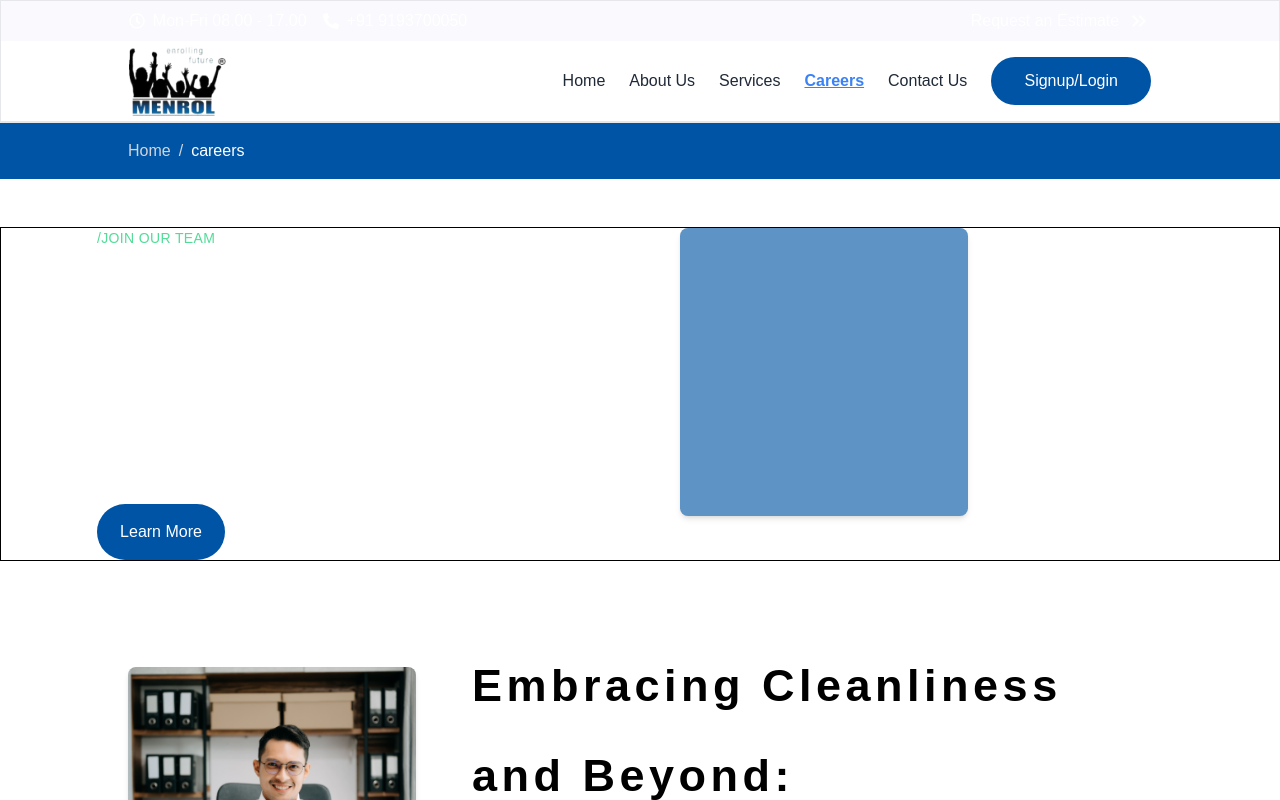
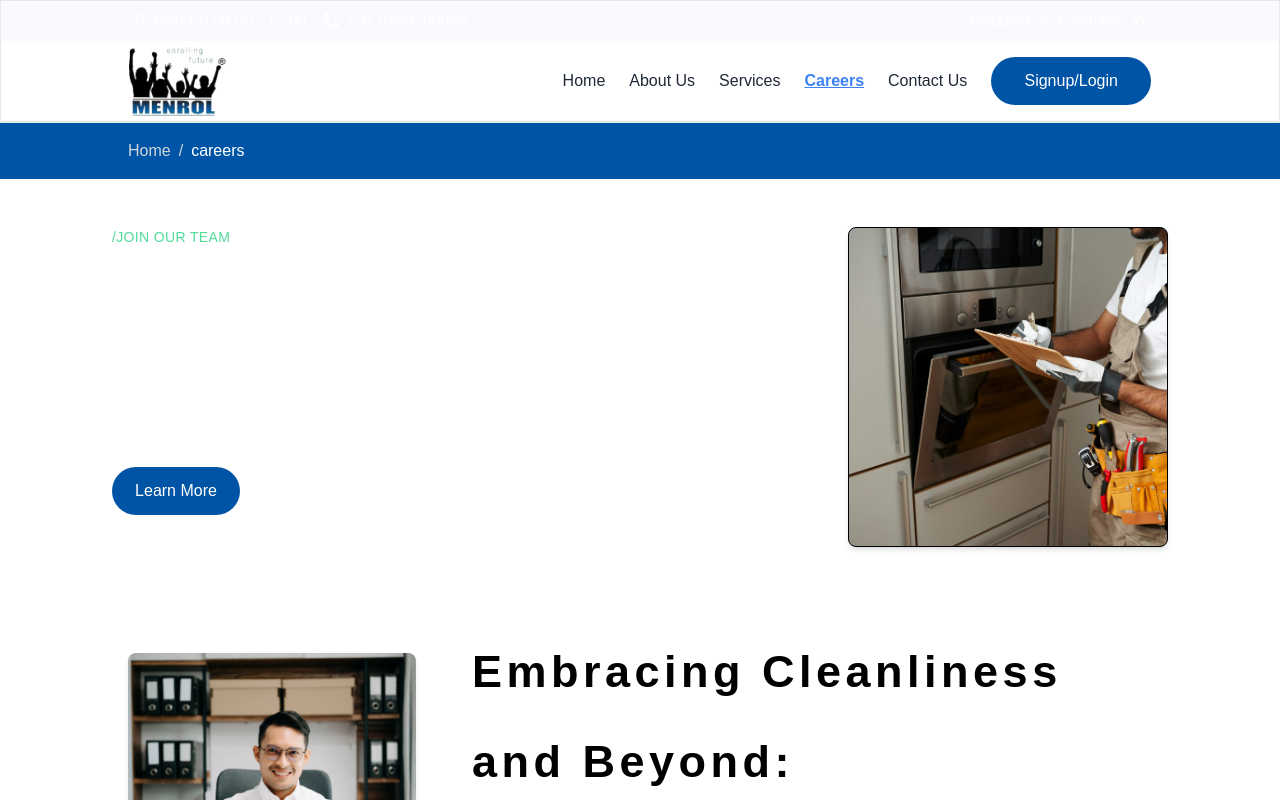
Before and after one commit to Hopingminds/Menrol_Frontend, a Next.js app: page /careers in a window 1280 px wide. Shown: the top 800 px of the page. Built offline with nearby package versions, Linux system fonts and the light colour scheme.

Commit message:
made changes to careers page

```diff
--- a/src/app/careers/page.tsx
+++ b/src/app/careers/page.tsx
@@ -105,52 +105,32 @@ const Careers: React.FC = () => {
       <div>
         <DynamicHeader title="careers" />
       </div>
-      <div className="flex gap-10 mt-12 border border-black">
-        <div className="flex-col text-justify px-24 w-[50%] leading-relaxed  gap-20">
+      <div className="flex  mt-12  justify-around ">
+        <div className="flex-col text-justify  w-[40%] leading-relaxed  ">
           <p className="text-[rgba(81,220,152,1)] uppercase font-medium text-sm tracking-wide font-lexend ">
             /JOIN OUR TEAM
           </p>
-          <h1 className="text-5xl font-semibold leading-tight">Make a Difference with a Rewarding Cleaning Career </h1>
-          <p className="mt-2">
+          <h1 className="text-5xl font-semibold w-[90%] font-lexend">Make a Difference with a Rewarding Cleaning Career </h1>
+          <p className="mt-2 font-sans">
             Ac eu tortor facilisi pulvinar mattis. Nisl vel integer mauris
             nunc aliquam nunc ullamcorper tincidunt morbi.{" "}
           </p>
-          <button className="bg-[rgba(0,84,165,1)] rounded-full mt-4 h-14 w-32">
+          <button className="bg-[rgba(0,84,165,1)] rounded-full mt-4 h-12 w-32">
             Learn More
           </button>
         </div>
-        <div className="relative bg-[rgba(94,147,198,1)] p-8 rounded-lg shadow-md text-center col-span-1 h-72 w-72"></div>
-      </div>
-
-      {/* <div className="flex items-center  gap-14 mt-12 px-24">
         <div
-          className="relative bg-[rgba(94,147,198,1)] p-8 rounded-lg shadow-md text-center col-span-1 h-72 w-72"
+          className="relative bg-[rgba(94,147,198,1)] p-8 rounded-lg shadow-md text-center col-span-1 h-80 w-80 border border-black"
           style={{
-            backgroundImage: "url('/Images/businessman.jpg')",
+            backgroundImage: "url('/Images/ServiceImg/closeup service (1).jpg')",
             backgroundSize: "cover",
             backgroundPosition: "center",
             backgroundRepeat: "no-repeat",
           }}
-        ></div>
+        >
+        </div>
 
-
-        <div className="w-1/2 flex flex-col  ">
-          <h1 className="text-black text-4xl font-bold mb-4">
-            Embracing Cleanliness and Beyond:
-          </h1>
-          <button className="bg-[rgba(193,244,88,1)] text-white w-[50%] h-10 px-2 py-2 mb-4 flex items-center justify-center gap-1 ">
-            <span className="text-md">🎤</span>
-            <span className="text-sm">A message from the founder</span>
-          </button>
-
-          <p className="text-gray-600 text-justify">
-            Scelerisque risus in sagittis malesuada. Praesent nec vestibulum
-            ipsum odio enim risus. Egestas tempor morbi felis faucibus
-            vulputate lorem lectus tortor bibendum. Molestie id aliquam ornare
-            in imperdiet nisi.
-          </p>
-        </div>
-      </div> */}
+      </div>
       <div>
         <Content></Content>
       </div>
@@ -160,28 +140,23 @@ const Careers: React.FC = () => {
       <div>
         <CultureSection></CultureSection>
       </div>
-      <div className="flex  px-24   bg-[rgba(0,84,165,1)]  h-screen ">
-        {/* Second Div */}
+
+      <div className="flex  px-24  mt-12 bg-[rgba(0,84,165,1)]  h-screen ">
+
         <div className=" w-[65%] text-justify mt-20 ">
           <div className="flex items-center gap-3">
             <p className="text-2xl tracking-wider">Phoenix Sterling</p>
             <span className="text-green-500">✔</span>
           </div>
 
-          <p>Supaklin Employee</p>
+          <p>
+            Supaklin Employee
+          </p>
           <div>
             <p className="mt-4 text-sm w-[75%]">
-              “Working at Supaklin has been a rewarding experience. The
-              company's dedication to excellence and sustainable practices has
-              inspired me to grow both professionally and personally.
-            </p>
+              “Working at Supaklin has been a rewarding experience. The company's dedication to excellence and sustainable practices has inspired me to grow both professionally and personally.</p>
             <p className="mt-4 text-sm w-[75%]">
-              The supportive and close-knit team has made every day enjoyable,
-              and knowing that our efforts contribute to creating healthier
-              and safer spaces for our clients gives me a sense of fulfillment
-              in my work. Supaklin is more than just a workplace; it feels
-              like a family where everyone's contributions are valued, and I
-              am grateful to be a part of it.”
+              The supportive and close-knit team has made every day enjoyable, and knowing that our efforts contribute to creating healthier and safer spaces for our clients gives me a sense of fulfillment in my work. Supaklin is more than just a workplace; it feels like a family where everyone's contributions are valued, and I am grateful to be a part of it.”
             </p>
           </div>
         </div>
@@ -193,8 +168,11 @@ const Careers: React.FC = () => {
             backgroundPosition: "center",
             backgroundRepeat: "no-repeat",
           }}
-        ></div>
+        >
+        </div>
+
       </div>
+
       <div className=" px-24 border  flex items-center mx-auto">
         <div className="flex justify-between flex-col">
           <p className="text-green-500 mt-20 ml-8">
@@ -203,7 +181,7 @@ const Careers: React.FC = () => {
           <h1 className="text-5xl font-semibold mb-10  ml-8">
             Current Job Openings:
           </h1>
-          <div className="grid grid-cols-1 md:grid-cols-2 lg:grid-cols-3 gap-6 space-x-9">
+          <div className="grid grid-cols-1 md:grid-cols-2 lg:grid-cols-3 gap-4 space-x-1">
             {jobData.map((job, index) => (
               <JobCard
                 key={index}
--- a/src/components/CareerDetails/JobCard.tsx
+++ b/src/components/CareerDetails/JobCard.tsx
@@ -10,10 +10,10 @@ type JobCardProps = {
 
 const JobCard: React.FC<JobCardProps> = ({ title, salary, tags, description, buttonText }) => {
     return (
-        <div className="bg-[#F9F9FE] shadow-md rounded-lg p-6 w-[376px] h-[378px]">
+        <div className="bg-[#F9F9FE] shadow-md rounded-lg p-6 w-[336px] h-[308px] border border-black">
             <h2 className="text-2xl font-semibold text-gray-800">{title}</h2>
-            <p className="text-[#5653E1] mt-4 text-[16px] font-normal">Salary : {salary}</p>
-            <div className="flex flex-wrap gap-6 mt-4 text-[#24232A] text-xs">
+            <p className="text-[#5653E1] mt-1 text-[16px] font-normal">Salary : {salary}</p>
+            <div className="flex flex-wrap gap-4 mt-4 text-[#24232A] text-xs">
                 {tags.map((tag, index) => (
                     <button
                         key={index}
@@ -24,7 +24,7 @@ const JobCard: React.FC<JobCardProps> = ({ title, salary, tags, description, but
                 ))}
             </div>
             <p className="text-[#6B6A7E] mt-6 text-[16px] font-normal mb-4">{description}</p>
-            <button className="bg-[#0054A5] text-white font-semibold py-4 px-10 rounded-full mt-4">
+            <button className="bg-[#0054A5] text-white font-semibold py-2 px-6 rounded-full mt-2">
                 {buttonText}
             </button>
         </div >
```
Also changed, not shown: public/Images/ServiceImg/closeup service (1).jpg (added).
